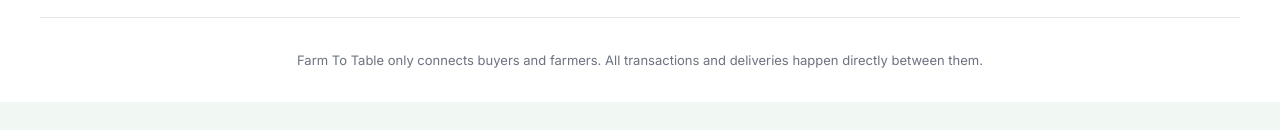
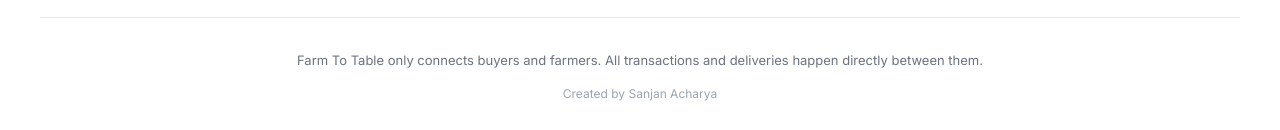
Before and after one commit to sanjanb/k-tech-nain, a Next.js app: page / in a window 1280 px wide. Shown: the part 3185-3315 px from the top of the page. Before the commit the page ends 3287 px from the top, so only its background shows below. Built offline with nearby package versions, Linux system fonts and the light colour scheme; no server answers.

Commit message:
feat: add creator credit section to Footer component

```diff
--- a/components/Footer.jsx
+++ b/components/Footer.jsx
@@ -209,6 +209,43 @@
             deliveries happen directly between them.
           </p>
         </div>
+
+        {/* Creator Credit */}
+        <div
+          style={{
+            paddingTop: 16,
+            textAlign: "center",
+          }}
+        >
+          <p
+            style={{
+              fontSize: 12,
+              color: "#9CA3AF",
+              margin: 0,
+            }}
+          >
+            Created by{" "}
+            <a
+              href="https://sanjanb.github.io/"
+              target="_blank"
+              rel="noopener noreferrer"
+              style={{
+                color: "#9CA3AF",
+                textDecoration: "none",
+                borderBottom: "1px solid transparent",
+                transition: "border-color 0.2s",
+              }}
+              onMouseEnter={(e) =>
+                (e.target.style.borderBottomColor = "#9CA3AF")
+              }
+              onMouseLeave={(e) =>
+                (e.target.style.borderBottomColor = "transparent")
+              }
+            >
+              Sanjan Acharya
+            </a>
+          </p>
+        </div>
       </div>
     </footer>
   );
```
